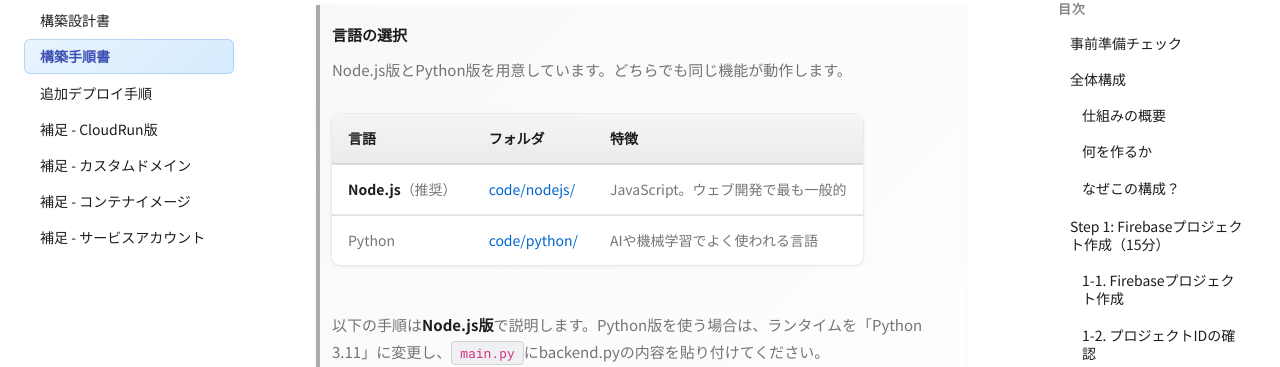
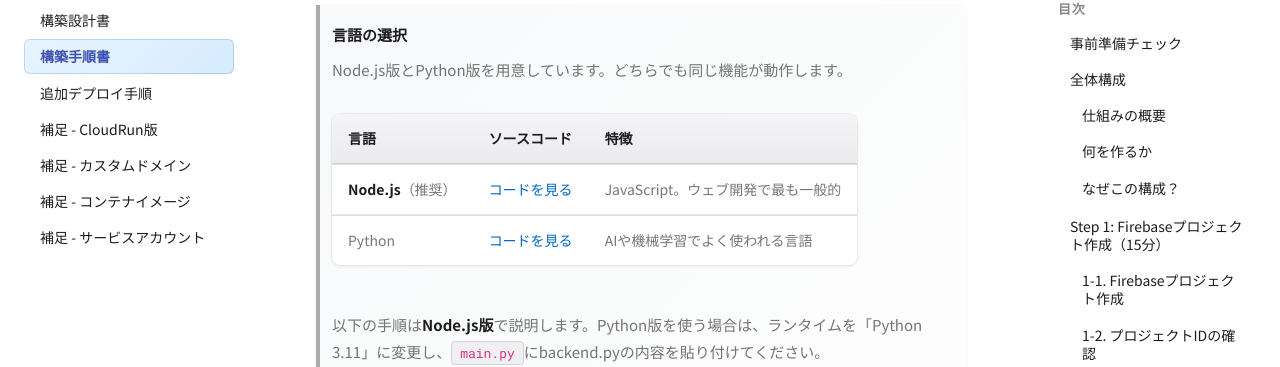
Before and after one commit to michihiro-316/ai-chat-docs, an MkDocs documentation site: the page built from docs/gcp-firebase/02_setup.md, in a window 1280 px wide and 900 px high, scrolled down 23613 px. Shown: the part 132-499 px from the top of the window. Built offline with MkDocs 1.6.1 and Material for MkDocs 9.7.7, drawn with Linux system fonts in a browser that asks for light colours.

Commit message:
fix: 言語選択テーブルのリンクテキストを改善

```diff
--- a/docs/gcp-firebase/02_setup.md
+++ b/docs/gcp-firebase/02_setup.md
@@ -867,10 +867,10 @@ Cloud Run functionsとSecret Managerを使用するために、GCPで必要なAP
 >
 > Node.js版とPython版を用意しています。どちらでも同じ機能が動作します。
 >
-> | 言語 | フォルダ | 特徴 |
+> | 言語 | ソースコード | 特徴 |
 > |------|---------|------|
-> | **Node.js**（推奨） | [code/nodejs/](../code/nodejs/index.md) | JavaScript。ウェブ開発で最も一般的 |
-> | Python | [code/python/](../code/python/index.md) | AIや機械学習でよく使われる言語 |
+> | **Node.js**（推奨） | [コードを見る](../code/nodejs/index.md) | JavaScript。ウェブ開発で最も一般的 |
+> | Python | [コードを見る](../code/python/index.md) | AIや機械学習でよく使われる言語 |
 >
 > 以下の手順は**Node.js版**で説明します。Python版を使う場合は、ランタイムを「Python 3.11」に変更し、`main.py`にbackend.pyの内容を貼り付けてください。
 
```
